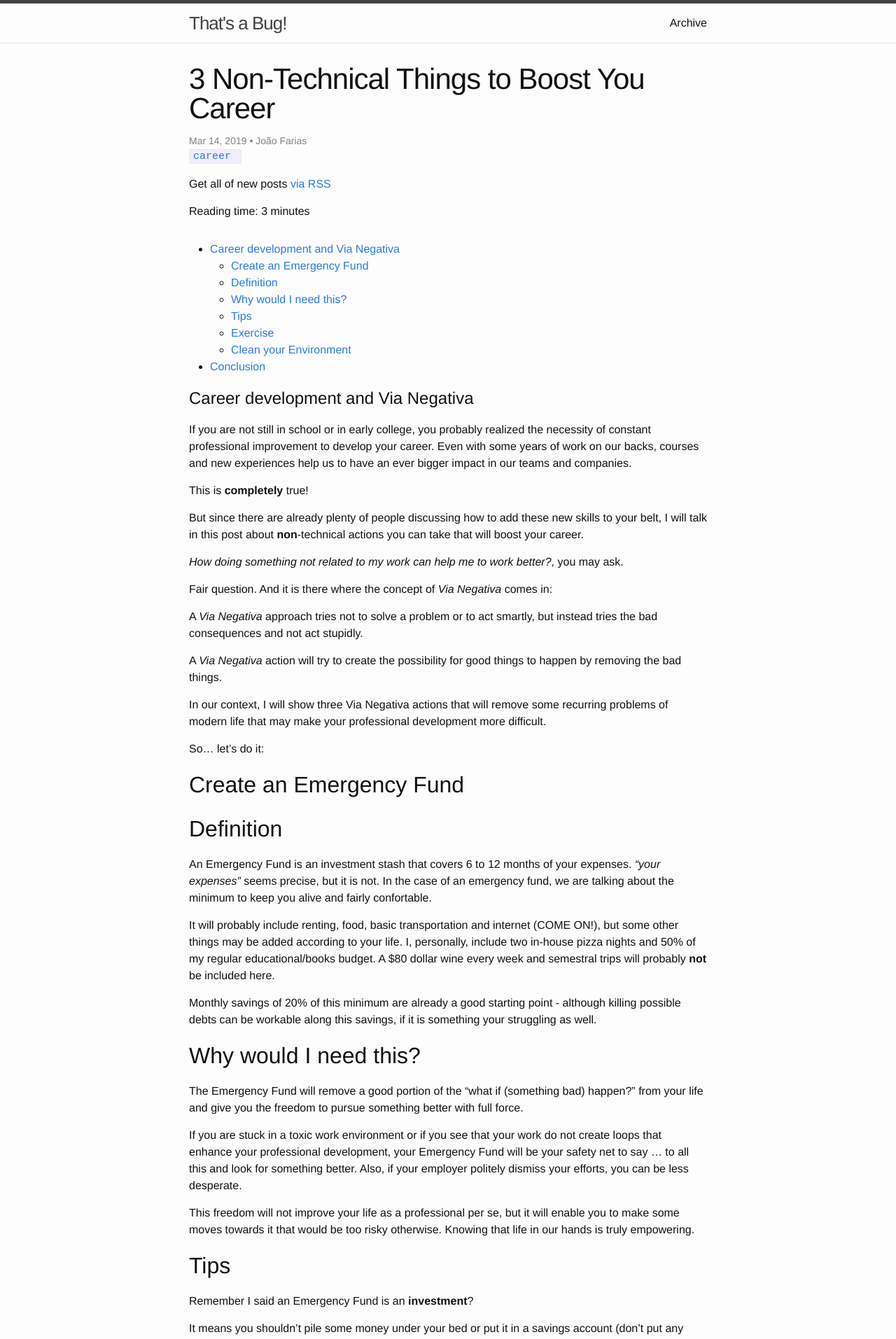
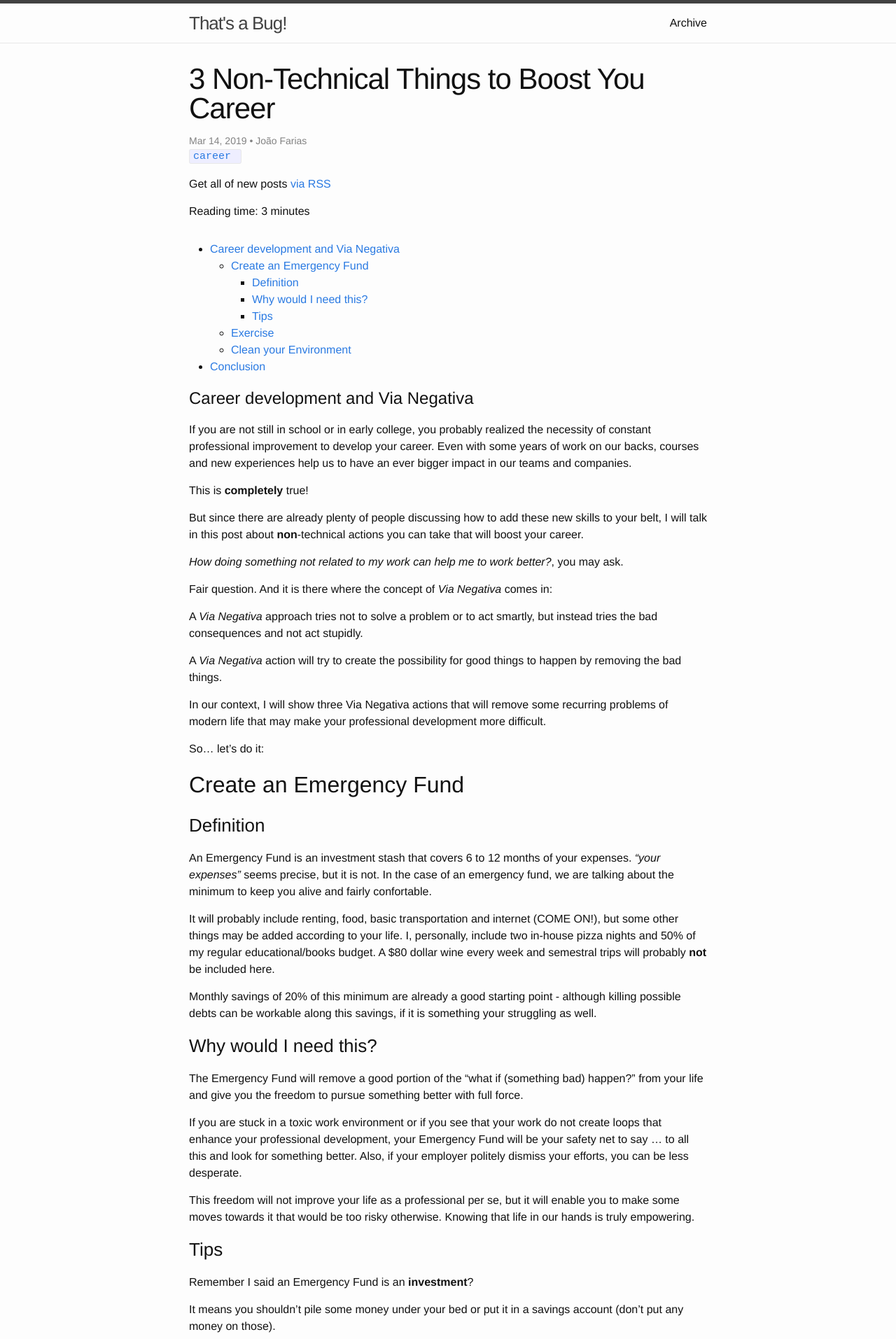
Before and after one commit to JoaoGFarias/JoaoGFarias.github.io, a Jekyll site: the page built from _posts/2019-03-14-3_no_tech_career_boost.markdown, in a window 1280 px wide. Shown: the top 1913 px of the page at 70% size. Built offline with Jekyll 4.4.1, drawn with Linux system fonts in a browser that asks for light colours.

```diff
--- a/_posts/2019-03-14-3_no_tech_career_boost.markdown
+++ b/_posts/2019-03-14-3_no_tech_career_boost.markdown
@@ -30,7 +30,7 @@ So... let's do it:
 
 ## Create an Emergency Fund
 
-## Definition
+### Definition
 
 An Emergency Fund is an investment stash that covers 6 to 12 months of your expenses.
 _"your expenses"_ seems precise, but it is not. In the case of an emergency fund, we are talking
@@ -44,7 +44,7 @@ probably **not** be included here.
 Monthly savings of 20% of this minimum are already a good starting point - although killing possible
 debts can be workable along this savings, if it is something your struggling as well.
 
-## Why would I need this?
+### Why would I need this?
 
 The Emergency Fund will remove a good portion of the "what if (something bad) happen?" from your life
 and give you the freedom to pursue something better with full force.
@@ -56,7 +56,7 @@ for something better. Also, if your employer politely dismiss your efforts, you
 This freedom will not improve your life as a professional per se, but it will enable you to make some
 moves towards it that would be too risky otherwise. Knowing that life in our hands is truly empowering.
 
-## Tips
+### Tips
 
 Remember I said an Emergency Fund is an **investment**?
 
@@ -77,6 +77,7 @@ money quickly and without bureaucracies. It usually imply less growth on the inv
 makes it clear we are not looking for extraordinary growth at this point.
 
 ## Exercise
+
 ## Clean your Environment
 
 # Conclusion
```
